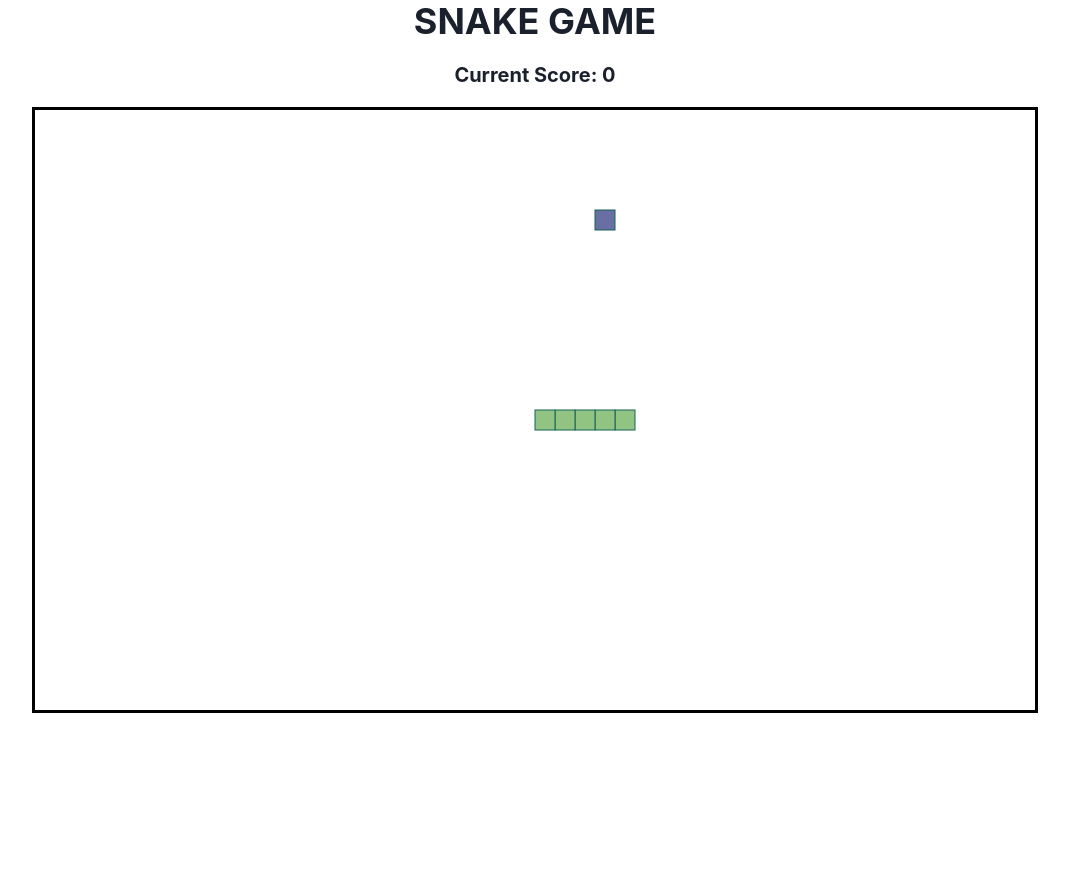
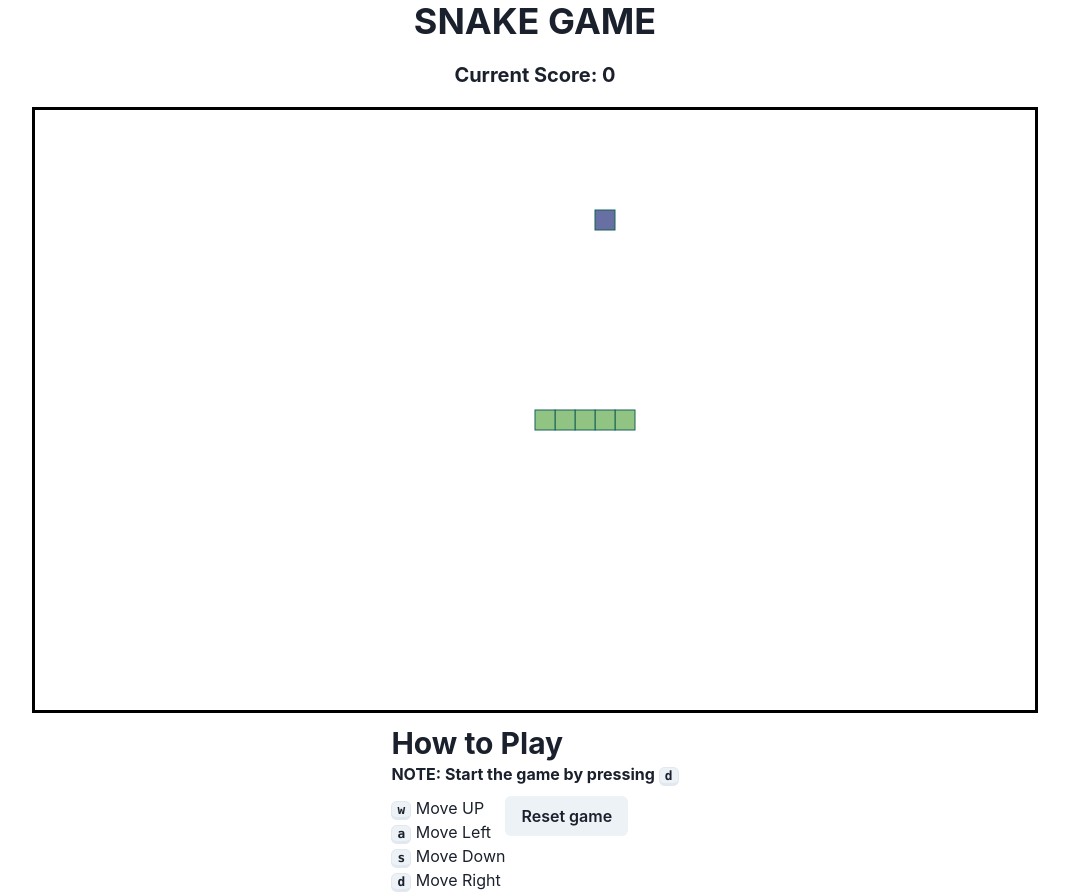
Before and after one commit to Remmo1/snake-game, a React (Create React App) app: page / in a window 1280 px wide. Shown: the whole page, without its empty margins (105-1174 px from the left). Before the commit the page ends 800 px from the top, so only its background shows below. Built offline with nearby package versions, Linux system fonts and the light colour scheme.

Commit message:
still have some problems with ending and reseting, added instructions.

```diff
--- a/src/components/CanvasBoard.tsx
+++ b/src/components/CanvasBoard.tsx
@@ -9,10 +9,12 @@
     MOVE_DOWN,
     MOVE_LEFT,
     MOVE_RIGHT,
-    MOVE_UP,
+    MOVE_UP, RESET_SCORE, resetGame,
     scoreUpdates, stopGame
 } from "../store/actions";
 import {clear} from "@testing-library/user-event/dist/clear";
+import Instructions from "./Instructions";
+import Instruction from "./Instructions";
 
 export interface ICanvasBoard {
     height: number;
@@ -96,6 +98,10 @@
 
     const resetBoard = useCallback(() => {
         window.removeEventListener("keypress", handleKeyEvents);
+
+        dispatch(resetGame());
+        dispatch(scoreUpdates(RESET_SCORE));
+
         clearBoard(context);
         drawObject(context, snake1, "#91C483");
         drawObject(
@@ -160,11 +166,12 @@
             <canvas
                 ref={canvasRef}
                 style={{
-                    border: "3px solid black",
+                    border: `3px solid ${gameEnded ? "red" : "black"}`,
                 }}
                 height={height}
                 width={width}
             />
+            <Instruction resetBoard={resetBoard}/>
         </>
 
     );
--- /dev/null
+++ b/src/components/Instructions.tsx
@@ -0,0 +1,41 @@
+import { Box, Button, Flex, Heading, Kbd } from "@chakra-ui/react";
+
+export interface IInstructionProps {
+    resetBoard: () => void;
+}
+
+const Instruction = ({ resetBoard }: IInstructionProps) => {
+
+    return (
+        <Box mt={3}>
+            <Heading as="h6" size="lg">
+                How to Play
+            </Heading>
+            <Heading as="h5" size="sm" mt={1}>
+                NOTE: Start the game by pressing <Kbd>d</Kbd>
+            </Heading>
+            <Flex flexDirection="row" mt={3}>
+                <Flex flexDirection={"column"}>
+                <span>
+                    <Kbd>w</Kbd> Move UP
+                </span>
+                    <span>
+                    <Kbd>a</Kbd> Move Left
+                </span>
+                    <span>
+                    <Kbd>s</Kbd> Move Down
+                </span>
+                    <span>
+                    <Kbd>d</Kbd> Move Right
+                </span>
+                </Flex>
+                <Flex flexDirection="column">
+                    <Button onClick={() => resetBoard()}>Reset game</Button>
+                </Flex>
+            </Flex>
+        </Box>
+    );
+
+}
+
+export default Instruction;
--- a/src/store/actions/index.ts
+++ b/src/store/actions/index.ts
@@ -14,6 +14,9 @@
 export const INCREASE_SNAKE = "INCREASE_SNAKE";
 
 export const STOP_GAME = "STOP_GAME";
+
+export const RESET_SCORE = "RESET_SCORE";
+export const RESET = "RESET";
 
 export interface ISnakeCoord {
     x: number;
@@ -41,3 +44,7 @@
 export const stopGame = () => ({
     type: STOP_GAME
 });
+
+export const resetGame = () => ({
+    type: RESET
+});
--- a/src/store/reducers/index.ts
+++ b/src/store/reducers/index.ts
@@ -1,4 +1,14 @@
-import {DOWN, INCREASE_SNAKE, INCREMENT_SCORE, ISnakeCoord, LEFT, RIGHT, SET_DIS_DIRECTION, UP} from "../actions";
+import {
+    DOWN,
+    INCREASE_SNAKE,
+    INCREMENT_SCORE,
+    ISnakeCoord,
+    LEFT,
+    RESET_SCORE,
+    RIGHT,
+    SET_DIS_DIRECTION,
+    UP
+} from "../actions";
 
 export interface IGlobalState {
     snake: ISnakeCoord[] | [];
@@ -62,6 +72,12 @@
                 score: state.score + 1,
             };
 
+        case RESET_SCORE:
+            return {
+                ...state,
+                score: 0
+            };
+
         default:
             return state;
     }
--- a/src/store/sagas/index.ts
+++ b/src/store/sagas/index.ts
@@ -13,7 +13,7 @@
     MOVE_DOWN,
     MOVE_LEFT,
     MOVE_RIGHT,
-    MOVE_UP, RIGHT,
+    MOVE_UP, RESET, RIGHT,
     setDisDirection, STOP_GAME, UP
 } from "../actions";
 
@@ -25,7 +25,7 @@
     | PutEffect<{type: string; payload: string}>
     | CallEffect<true>
     > {
-    while(params.type !== STOP_GAME) {
+    while(params.type !== STOP_GAME && params.type !== RESET) {
             yield put({
                 type: params.type.split("_")[1],
                 payload: params.payload,
```
